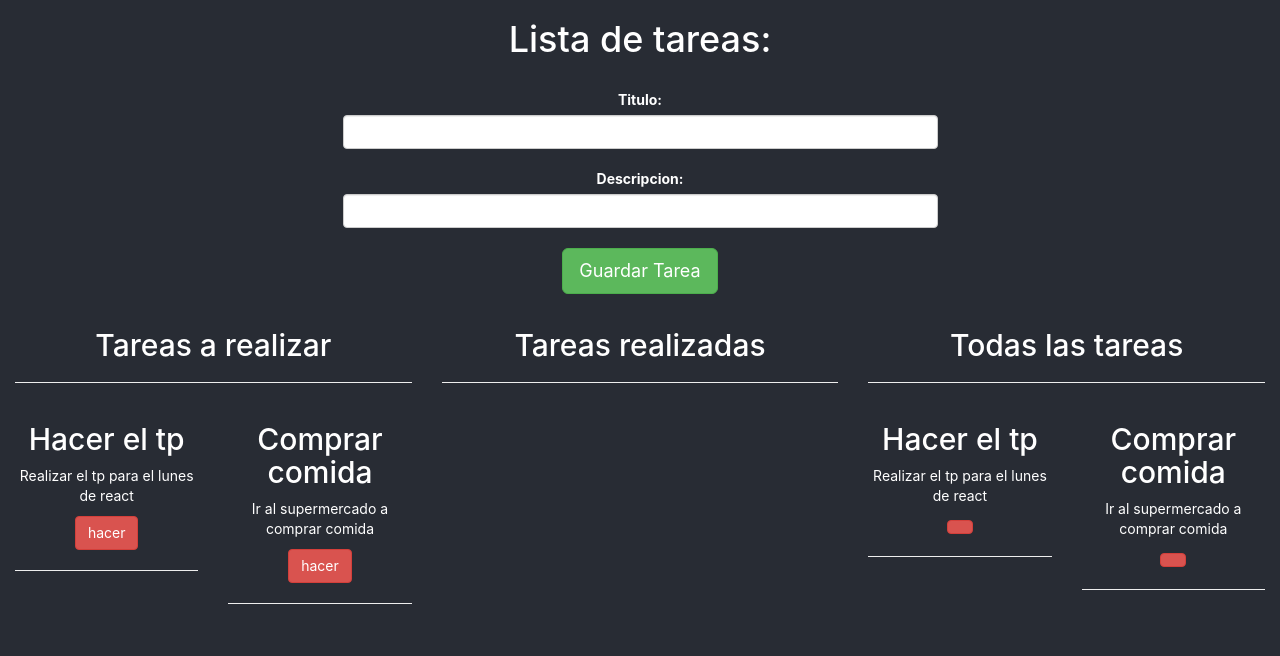
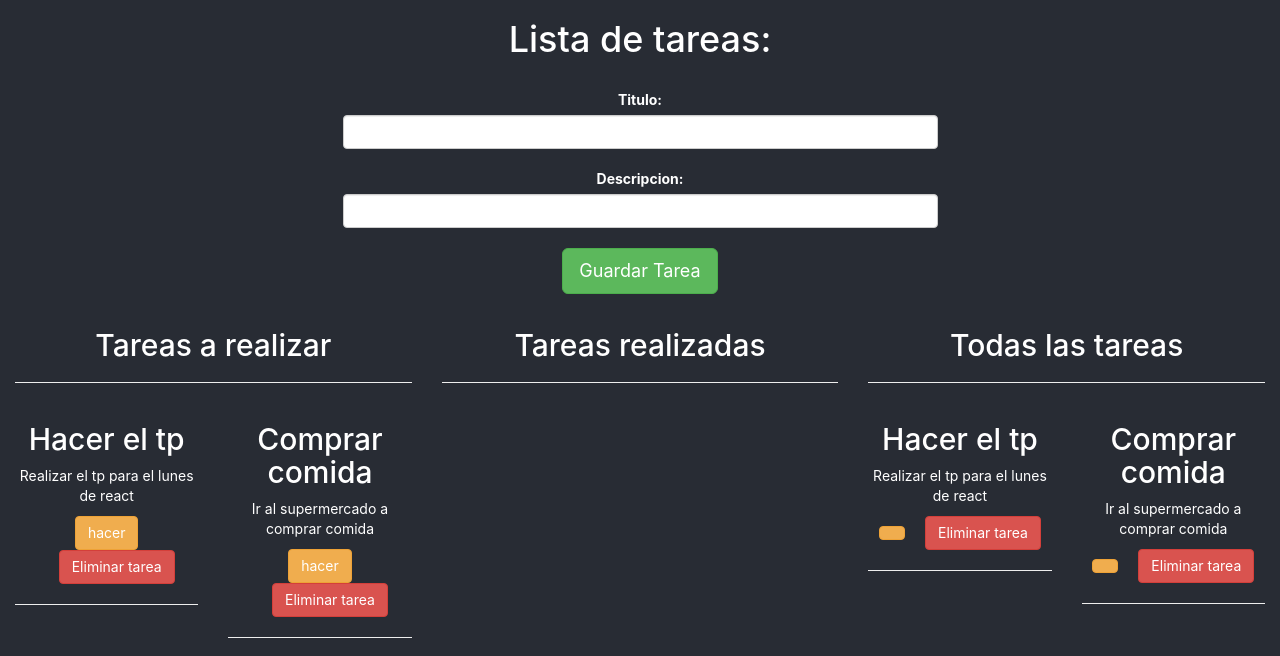
Before and after one commit to SmartNetAR/Curso-React-Js, a React (Create React App) app in the folder lista-de-cosas-app/: page / in a window 1280 px wide. Shown: the top 656 px of the page. Built offline with nearby package versions, Linux system fonts and the light colour scheme.

Commit message:
agrego funcion de eliminar una tarea

```diff
--- a/lista-de-cosas-app/src/App.css
+++ b/lista-de-cosas-app/src/App.css
@@ -10,3 +10,6 @@ body{
 .description-form{
   margin-top: 2rem!important;
 }
+.margen{
+  margin-left: 2rem!important;
+}
--- a/lista-de-cosas-app/src/App.js
+++ b/lista-de-cosas-app/src/App.js
@@ -12,7 +12,8 @@ class App extends React.Component
    title:"",
    description:"",
    reHacer:"Re Hacer",
-   done: "hacer"
+   done: "hacer",
+   allTasks: true
   }
   addList = (event) =>
   {
@@ -39,6 +40,22 @@ class App extends React.Component
     this.setState({
         [nombre] : event.target.value,
     });
+  }
+  deleteTask = (idTask) =>{
+    let array = [...this.state.tasks];
+    let pos;
+    for(let i=0; i<array.length; i++)
+    {
+      if(array[i].id == idTask){
+        pos = i;
+      }
+    }
+    alert("Eliminaste la tarea" + array[pos].title );
+   array.splice(pos,1);
+   this.setState({
+     tasks : array,
+   })
+
   }
   doneTask = (idTask) =>{
     let array = [...this.state.tasks];
@@ -74,6 +91,7 @@ class App extends React.Component
                   doneTask = { this.doneTask }
                   reHacer = { this.state.reHacer }
                   done = { this.state.done }
+                  deleteTask = { this.deleteTask }
                 />
            </div>
            <div className="col-md-4">
@@ -84,6 +102,7 @@ class App extends React.Component
                   doneTask = { this.doneTask }
                   reHacer = { this.state.reHacer }
                   done = { this.state.done }
+                  deleteTask = { this.deleteTask }
                 />
 
            </div>
@@ -92,6 +111,8 @@ class App extends React.Component
                 <hr/>
                 <CardList
                   tasks = { this.state.tasks }
+                  allTasks = { this.state.allTasks }
+                  deleteTask = { this.deleteTask }
                 />
 
            </div>
--- a/lista-de-cosas-app/src/components/CardList.js
+++ b/lista-de-cosas-app/src/components/CardList.js
@@ -10,10 +10,12 @@ class CardList extends React.Component
                     <div key={ task.id } className="col-md-6">
                         <h2>{ task.title.toString() } </h2>
                         <p> { task.description.toString() }</p>
-                        <button type="button" className="btn btn-danger" onClick={() => { this.props.doneTask(task.id) }}>
+
+                        <button type="button" className="btn btn-warning" onClick={() => { this.props.doneTask(task.id) }}>
                             {(task.stateList == true)?this.props.reHacer:this.props.done}</button>
+
+                        <button type="button" className="btn btn-danger margen" onClick={() =>{ this.props.deleteTask(task.id)}}>Eliminar tarea</button>
                         <hr/>
-
                     </div>
                 );
             })}
```
